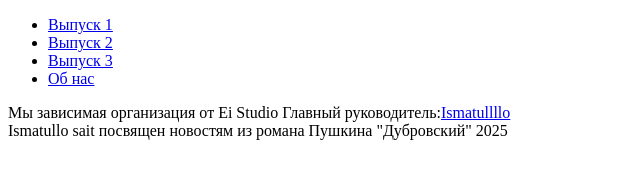
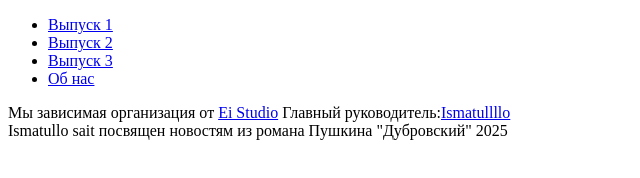
Before and after one commit to Ismatullllo-2/Pravda_Kistinevki, a plain HTML site: page Ob_nas.html in a window 1280 px wide. Shown: the full height of the page, 0-640 px from the left. Drawn offline with Linux system fonts and the light colour scheme.

Commit message:
Update Ob_nas.html

```diff
--- a/Ob_nas.html
+++ b/Ob_nas.html
@@ -23,9 +23,10 @@
         </ul>
       </nav>
     </div>
-    <a>Мы зависимая организация от Ei Studio Главный руководитель:<a href="https://github.com/Ismatullllo-2">Ismatullllo</a></a>
+    <a>Мы зависимая организация от <a href="https://ismatullllo-2.github.io/Ei_studio.github.io/">Ei Studio</a> Главный руководитель:<a href="https://github.com/Ismatullllo-2">Ismatullllo</a></a>
     <div>
       <a>Ismatullo sait посвящен новостям из романа Пушкина "Дубровский" 2025</a>
     </div>
   </body>
+
 </html>
```
